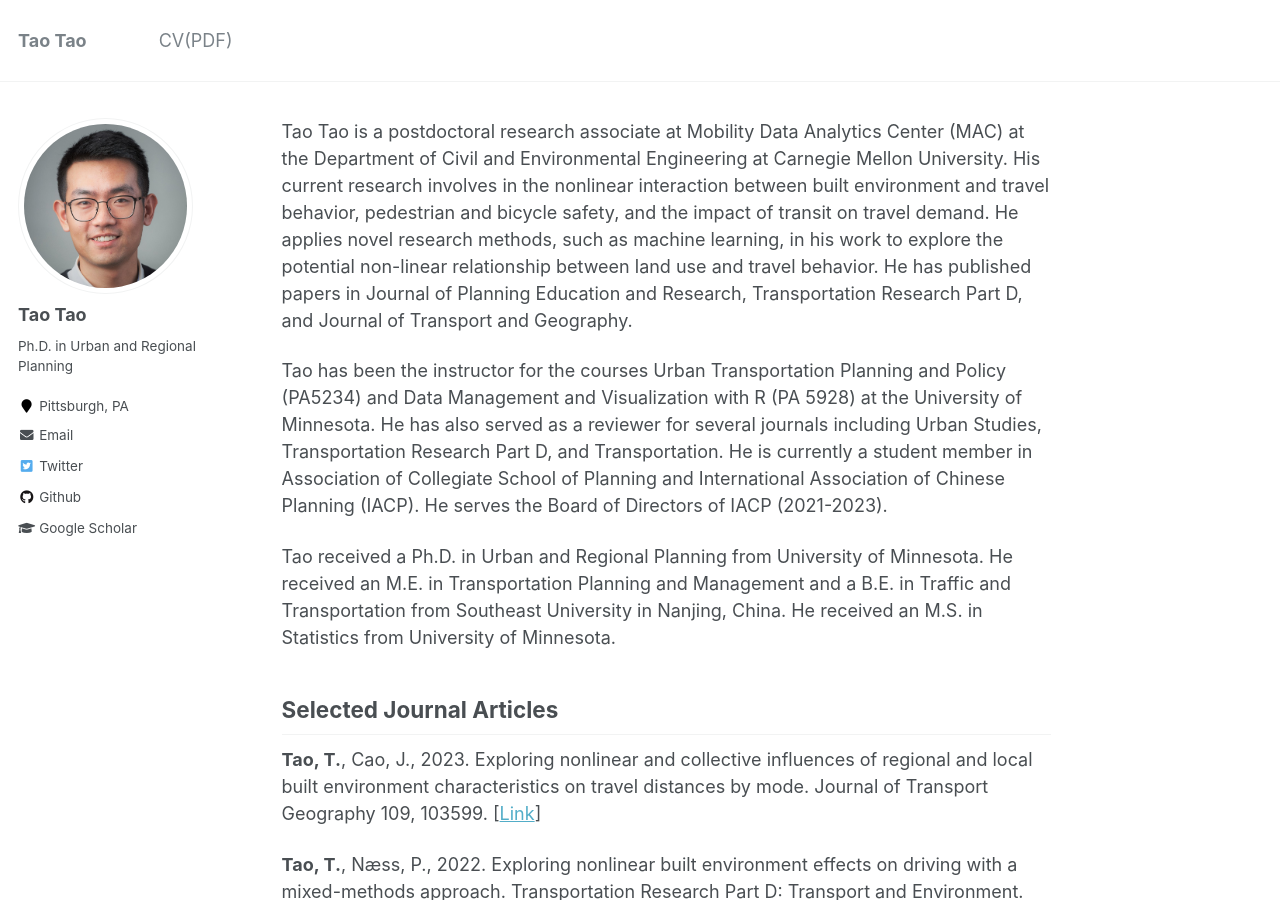
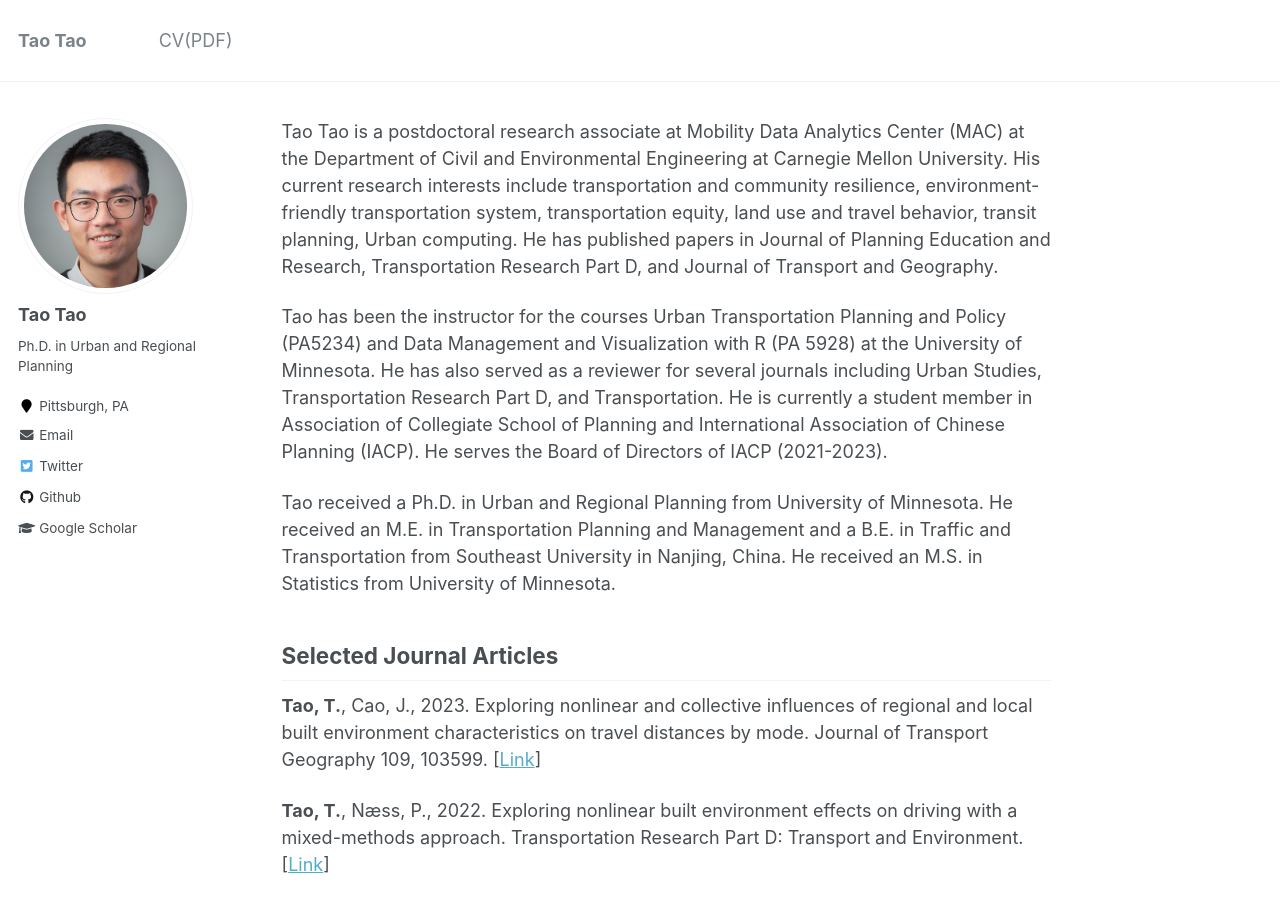
Before and after one commit to vtao1989/blog, a Jekyll site: the page built from _pages/about.md, in a window 1280 px wide and 900 px high. Built offline with Jekyll 4.4.1, drawn with Linux system fonts in a browser that asks for light colours.

Commit message:
Update about.md

```diff
--- a/_pages/about.md
+++ b/_pages/about.md
@@ -8,7 +8,7 @@ redirect_from:
   - /about.html
 ---
 
-Tao Tao is a postdoctoral research associate at Mobility Data Analytics Center (MAC) at the Department of Civil and Environmental Engineering at Carnegie Mellon University.  His current research involves in the nonlinear interaction between built environment and travel behavior, pedestrian and bicycle safety, and the impact of transit on travel demand.  He applies novel research methods, such as machine learning, in his work to explore the potential non-linear relationship between land use and travel behavior.  He has published papers in Journal of Planning Education and Research, Transportation Research Part D, and Journal of Transport and Geography.
+Tao Tao is a postdoctoral research associate at Mobility Data Analytics Center (MAC) at the Department of Civil and Environmental Engineering at Carnegie Mellon University.  His current research interests include transportation and community resilience, environment-friendly transportation system, transportation equity, land use and travel behavior, transit planning, Urban computing.  He has published papers in Journal of Planning Education and Research, Transportation Research Part D, and Journal of Transport and Geography.
 
 Tao has been the instructor for the courses Urban Transportation Planning and Policy (PA5234) and Data Management and Visualization with R (PA 5928) at the University of Minnesota.  He has also served as a reviewer for several journals including Urban Studies, Transportation Research Part D, and Transportation.  He is currently a student member in Association of Collegiate School of Planning and International Association of Chinese Planning (IACP).  He serves the Board of Directors of IACP (2021-2023).
 
```
